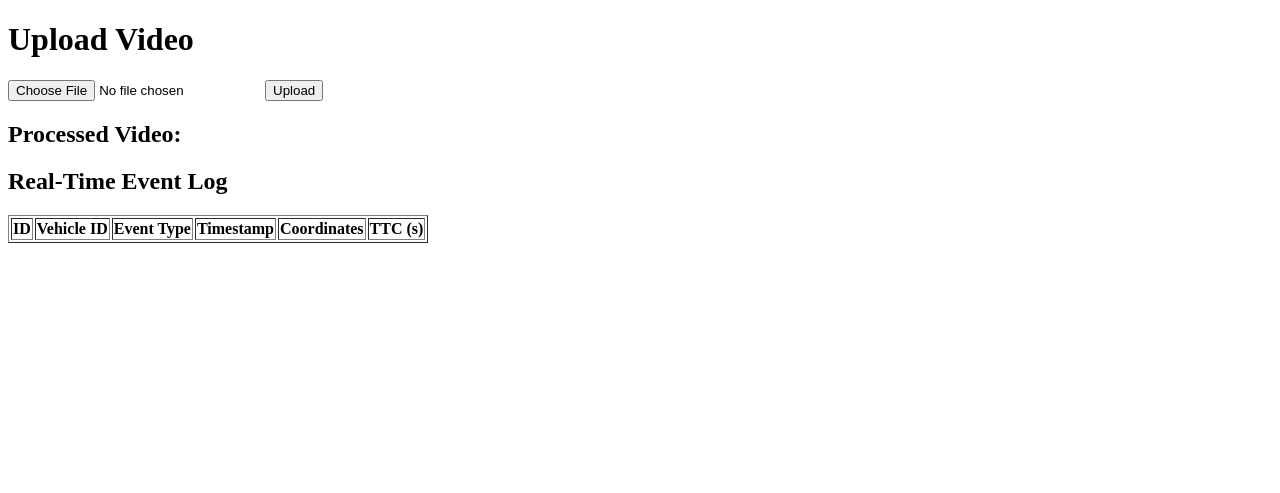
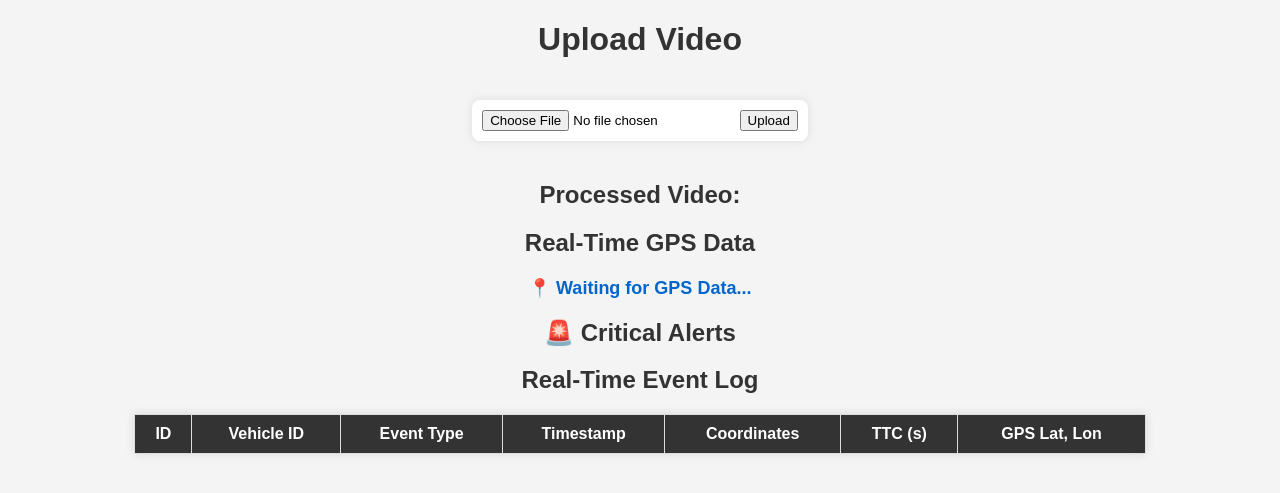
Before and after one commit to dhananjayaDev/eagle-eye, a Flask app: page / in a window 1280 px wide. Shown: the top 493 px of the page. Run offline with Flask 3, Linux system fonts and the light colour scheme; lists and menus that the app fills with data are empty; parts of the project's set-up code (start-up, migrations or seed data) failed here and were passed over.

Commit message:
gps data added

```diff
--- a/app.py
+++ b/app.py
@@ -7,6 +7,8 @@ from ultralytics import YOLO
 from flask_sqlalchemy import SQLAlchemy
 from sort import Sort  # SORT Tracker
 from gps_module import get_gps_data  # ✅ Import GPS module
+from vehicle_tracker import VehicleTracker  # ✅ Kalman Filter for prediction
+from motion_detection import detect_motion_changes  # ✅ Motion anomaly detection
 
 app = Flask(__name__)
 
@@ -24,13 +26,15 @@ db = SQLAlchemy(app)
 class EventLog(db.Model):
     id = db.Column(db.Integer, primary_key=True)
     vehicle_id = db.Column(db.Integer, nullable=False)
-    event_type = db.Column(db.String(50), nullable=False)  # "Tracked", "Frontier", "Near Collision"
+    event_type = db.Column(db.String(50), nullable=False)
     timestamp = db.Column(db.DateTime, default=datetime.utcnow)
     x1 = db.Column(db.Integer)
     y1 = db.Column(db.Integer)
     x2 = db.Column(db.Integer)
     y2 = db.Column(db.Integer)
-    ttc = db.Column(db.Float, nullable=True)  # ✅ Store TTC if calculated
+    ttc = db.Column(db.Float, nullable=True)
+    latitude = db.Column(db.Float, nullable=True)  # ✅ GPS Data
+    longitude = db.Column(db.Float, nullable=True)  # ✅ GPS Data
 
 # ✅ Initialize Database
 with app.app_context():
@@ -42,24 +46,24 @@ model = YOLO("yolov8n.pt")
 # ✅ Initialize SORT Tracker
 tracker = Sort()
 
+# ✅ Initialize Kalman Filter Tracker
+kalman_tracker = VehicleTracker()
+
 def calculate_ttc(ego_speed, frontier_speed, distance):
     """Calculates Time-to-Collision (TTC) using speeds in km/h."""
     if frontier_speed <= ego_speed or distance <= 0:
         return float('inf')  # No collision risk if ego vehicle is not approaching
     relative_speed = (frontier_speed - ego_speed) / 3.6  # Convert km/h to m/s
-    ttc = distance / relative_speed if relative_speed > 0 else float('inf')  # Prevent division by zero
-    return round(ttc, 2)
+    return round(distance / relative_speed, 2) if relative_speed > 0 else float('inf')
 
 def estimate_frontier_speed(track_id):
-    """Simulated function to estimate frontier vehicle speed. Should be replaced with real tracking data."""
+    """Simulated function to estimate frontier vehicle speed."""
     return np.random.uniform(20, 80)  # Simulated speed between 20-80 km/h
 
-# ✅ Main Page Route
 @app.route("/")
 def index():
     return render_template("index.html")
 
-# ✅ File Upload Endpoint
 @app.route("/upload", methods=["POST"])
 def upload_file():
     if "file" not in request.files:
@@ -71,20 +75,19 @@ def upload_file():
 
     file_path = os.path.join(app.config["UPLOAD_FOLDER"], file.filename)
     file.save(file_path)
-
     return jsonify({"filename": file.filename})
 
-# ✅ Video Streaming Endpoint
 @app.route("/video_feed/<filename>")
 def video_feed(filename):
     return Response(process_video(os.path.join(app.config["UPLOAD_FOLDER"], filename)),
                     mimetype="multipart/x-mixed-replace; boundary=frame")
 
-# ✅ Process Uploaded Video & Track Vehicles
 def process_video(video_path):
     cap = cv2.VideoCapture(video_path)
     if not cap.isOpened():
         return
+
+    prev_frame = None
 
     with app.app_context():
         while cap.isOpened():
@@ -96,17 +99,24 @@ def process_video(video_path):
             height, width, _ = frame.shape
             center_x = width // 2  # Middle of the frame
 
-            # ✅ Get ego vehicle speed from GPS module
+            # ✅ Get GPS data
             gps_data = get_gps_data()
             ego_speed = gps_data["speed"]  # Speed in km/h
 
-            # ✅ Run YOLOv8 Detection on Frame
+            # ✅ Motion detection (Sudden Braking)
+            motion_status = "✅ Normal Motion"
+            if prev_frame is not None:
+                motion_status = detect_motion_changes(prev_frame, frame)
+
+            prev_frame = frame.copy()
+
+            # ✅ Run YOLOv8 Detection
             results = model(frame)[0]
             detections = []
             for box in results.boxes:
                 x1, y1, x2, y2 = map(int, box.xyxy[0])
                 class_id = int(box.cls[0])
-                if class_id in [2, 3, 5, 7]:  # ✅ Vehicle detection only
+                if class_id in [2, 3, 5, 7]:  # ✅ Vehicles
                     detections.append([x1, y1, x2, y2])
 
             tracked_objects = tracker.update(np.array(detections) if detections else np.empty((0, 4)))
@@ -137,7 +147,7 @@ def process_video(video_path):
                     color = (0, 0, 255)
                     event_type = "Frontier"
                     frontier_speed = estimate_frontier_speed(track_id)
-                    distance = height - y2  # Approximate distance from vehicle size
+                    distance = height - y2  # Approximate distance
                     ttc = calculate_ttc(ego_speed, frontier_speed, distance)
                     if ttc < 2:
                         event_type = "Near Collision"
@@ -150,37 +160,31 @@ def process_video(video_path):
                             cv2.FONT_HERSHEY_SIMPLEX, 0.5, color, 2)
 
                 event = EventLog(vehicle_id=track_id, event_type=event_type,
-                                 x1=x1, y1=y1, x2=x2, y2=y2, ttc=ttc)
+                                 x1=x1, y1=y1, x2=x2, y2=y2, ttc=ttc,
+                                 latitude=gps_data["latitude"], longitude=gps_data["longitude"])
                 db.session.add(event)
-                db.session.commit()
+
+            db.session.commit()  # ✅ Commit once per frame for efficiency
 
             _, buffer = cv2.imencode(".jpg", frame)
             yield (b"--frame\r\n"
                    b"Content-Type: image/jpeg\r\n\r\n" + buffer.tobytes() + b"\r\n")
     cap.release()
 
-# ✅ Real-Time Events API
-# @app.route("/events", methods=["GET"])
-# def get_events():
-#     events = EventLog.query.order_by(EventLog.timestamp.desc()).limit(10).all()
-#     data = [{"vehicle_id": e.vehicle_id, "event_type": e.event_type,
-#              "timestamp": e.timestamp.strftime("%Y-%m-%d %H:%M:%S"),
-#              "x1": e.x1, "y1": e.y1, "x2": e.x2, "y2": e.y2, "ttc": e.ttc} for e in events]
-#     return jsonify(data)
-
 @app.route("/events", methods=["GET"])
 def get_events():
     events = EventLog.query.order_by(EventLog.timestamp.desc()).limit(10).all()
     data = [{
-        "id": e.id,  # ✅ Ensure ID is included
+        "id": e.id,
         "vehicle_id": e.vehicle_id,
         "event_type": e.event_type,
         "timestamp": e.timestamp.strftime("%Y-%m-%d %H:%M:%S"),
         "x1": e.x1, "y1": e.y1, "x2": e.x2, "y2": e.y2,
-        "ttc": e.ttc if e.ttc is not None else "N/A"
+        "ttc": e.ttc if e.ttc is not None else "N/A",
+        "latitude": e.latitude,
+        "longitude": e.longitude
     } for e in events]
     return jsonify(data)
 
-
 if __name__ == "__main__":
     app.run(debug=True)
--- a/templates/index.html
+++ b/templates/index.html
@@ -5,8 +5,62 @@
     <meta name="viewport" content="width=device-width, initial-scale=1.0">
     <title>Vehicle Detection & Logging</title>
     <script src="https://code.jquery.com/jquery-3.6.0.min.js"></script>
+    <style>
+        body {
+            font-family: Arial, sans-serif;
+            text-align: center;
+            background-color: #f4f4f4;
+        }
+        h1, h2 {
+            color: #333;
+        }
+        #uploadForm {
+            margin: 20px auto;
+            padding: 10px;
+            background: white;
+            display: inline-block;
+            border-radius: 8px;
+            box-shadow: 0px 0px 10px rgba(0,0,0,0.1);
+        }
+        table {
+            width: 80%;
+            margin: 20px auto;
+            border-collapse: collapse;
+            background: white;
+            box-shadow: 0px 0px 10px rgba(0,0,0,0.1);
+        }
+        th, td {
+            padding: 10px;
+            border: 1px solid #ddd;
+            text-align: center;
+        }
+        th {
+            background-color: #333;
+            color: white;
+        }
+        tr:nth-child(even) {
+            background-color: #f9f9f9;
+        }
+        .alert {
+            padding: 10px;
+            color: white;
+            background-color: red;
+            display: none;
+            width: 50%;
+            margin: 10px auto;
+            font-weight: bold;
+            border-radius: 5px;
+        }
+        #gps-data {
+            margin: 10px auto;
+            font-size: 18px;
+            font-weight: bold;
+            color: #0066cc;
+        }
+    </style>
 </head>
 <body>
+
     <h1>Upload Video</h1>
     <form id="uploadForm" action="/upload" method="post" enctype="multipart/form-data">
         <input type="file" id="videoFile" name="file" accept="video/*" required>
@@ -14,10 +68,16 @@
     </form>
 
     <h2>Processed Video:</h2>
-    <img id="video_feed" width="720px" style="display: none;"> <!-- Hidden until a video is uploaded -->
+    <img id="video_feed" width="720px" style="display: none;"> <!-- Hidden until video starts -->
+
+    <h2>Real-Time GPS Data</h2>
+    <p id="gps-data">📍 Waiting for GPS Data...</p>
+
+    <h2>🚨 Critical Alerts</h2>
+    <div id="alert" class="alert"></div>
 
     <h2>Real-Time Event Log</h2>
-    <table border="1">
+    <table>
         <thead>
             <tr>
                 <th>ID</th>
@@ -25,7 +85,8 @@
                 <th>Event Type</th>
                 <th>Timestamp</th>
                 <th>Coordinates</th>
-                <th>TTC (s)</th> <!-- ✅ Added TTC column -->
+                <th>TTC (s)</th>
+                <th>GPS Lat, Lon</th>
             </tr>
         </thead>
         <tbody id="event_log"></tbody>
@@ -60,29 +121,43 @@ function updateEvents() {
                 type: "GET",
                 dataType: "json",
                 success: function(data) {
-            console.log("Received data:", data);  // ✅ Debug Log
+                    console.log("Received data:", data);  // Debugging
                     $("#event_log").empty();
+
                     data.forEach(event => {
-                $("#event_log").append(`
-                    <tr>
+                        let row = `<tr>
                             <td>${event.id}</td>
                             <td>${event.vehicle_id}</td>
                             <td>${event.event_type}</td>
                             <td>${event.timestamp}</td>
                             <td>[${event.x1}, ${event.y1}, ${event.x2}, ${event.y2}]</td>
-                        <td>${event.ttc !== null ? event.ttc : 'N/A'}</td>
-                    </tr>
-                `);
+                            <td>${event.ttc !== "N/A" ? event.ttc + "s" : 'N/A'}</td>
+                            <td>${event.latitude}, ${event.longitude}</td>
+                        </tr>`;
+
+                        $("#event_log").append(row);
+
+                        // ✅ Display GPS Data in UI
+                        $("#gps-data").text(`📍 GPS: ${event.latitude}, ${event.longitude}`);
+
+                        // ✅ Real-Time Alerts for Critical Events
+                        if (event.event_type === "Near Collision") {
+                            $("#alert").text("🚨 NEAR COLLISION DETECTED! 🚨").fadeIn().delay(3000).fadeOut();
+                        }
+                        if (event.event_type === "Frontier" && event.ttc < 2) {
+                            $("#alert").text("⚠️ TTC Below Threshold! Possible Impact ⚠️").fadeIn().delay(3000).fadeOut();
+                        }
                     });
                 },
                 error: function(xhr, status, error) {
-            console.error("Error fetching data:", error);  // ✅ Debug Log
+                    console.error("Error fetching data:", error);
                 }
             });
         }
-setInterval(updateEvents, 2000);
 
+        // ✅ Auto-refresh events every 2 seconds
         setInterval(updateEvents, 2000);
     </script>
+
 </body>
 </html>
```
Also changed, not shown: motion_detection.py (added, +25 -0 lines), vehicle_tracker.py (added, +39 -0 lines). Lines whose indentation alone changed are shown as unchanged.
